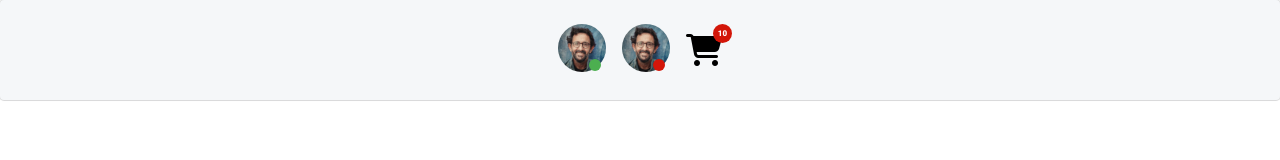
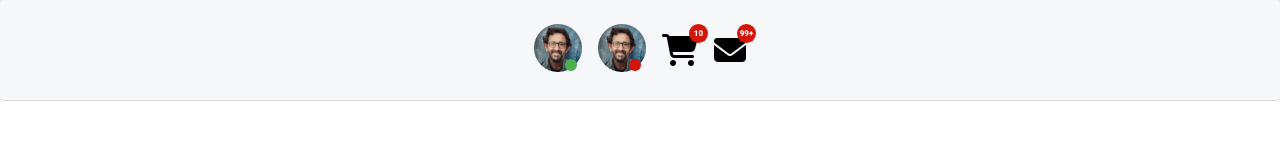
Before and after one commit to Aazam10/component-library, a plain HTML site: page Badges/badge.html in a window 1280 px wide. Drawn offline with Linux system fonts and the light colour scheme; a web font is replaced by a local one.

```diff
--- a/Badges/badge.html
+++ b/Badges/badge.html
@@ -34,6 +34,10 @@
         <i class="fa fa-shopping-cart fa-2x" aria-hidden="true"></i>
         <div class="badge-number">10</div>
       </div>
+      <div class="badge-wrapper">
+        <i class="fa fa-envelope fa-2x" aria-hidden="true"></i>
+        <div class="badge-number">99+</div>
+      </div>
     </div>
   </body>
 </html>
```
Also changed, not shown: Alert/alert.html (+15 -4 lines), Avatar/avatar.html (+14 -0 lines), usage/usage.html (+6 -1 lines).
